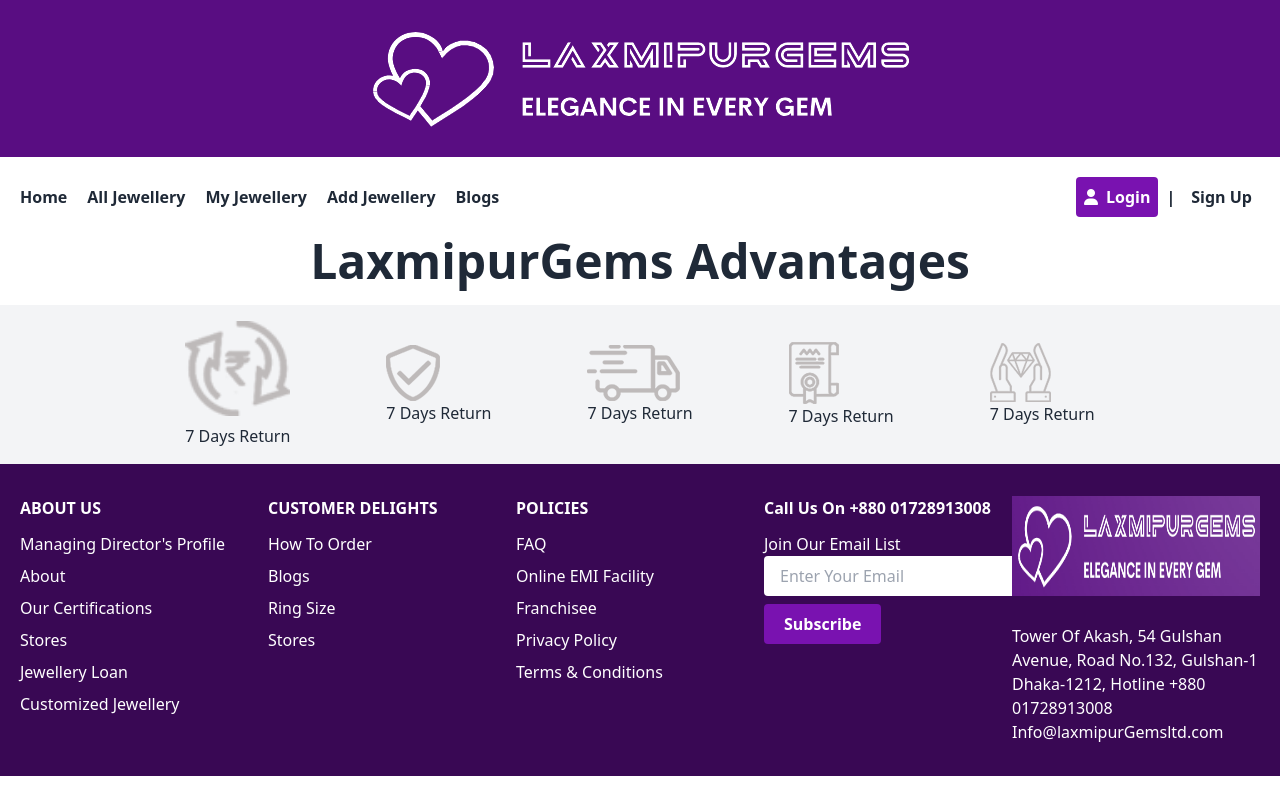
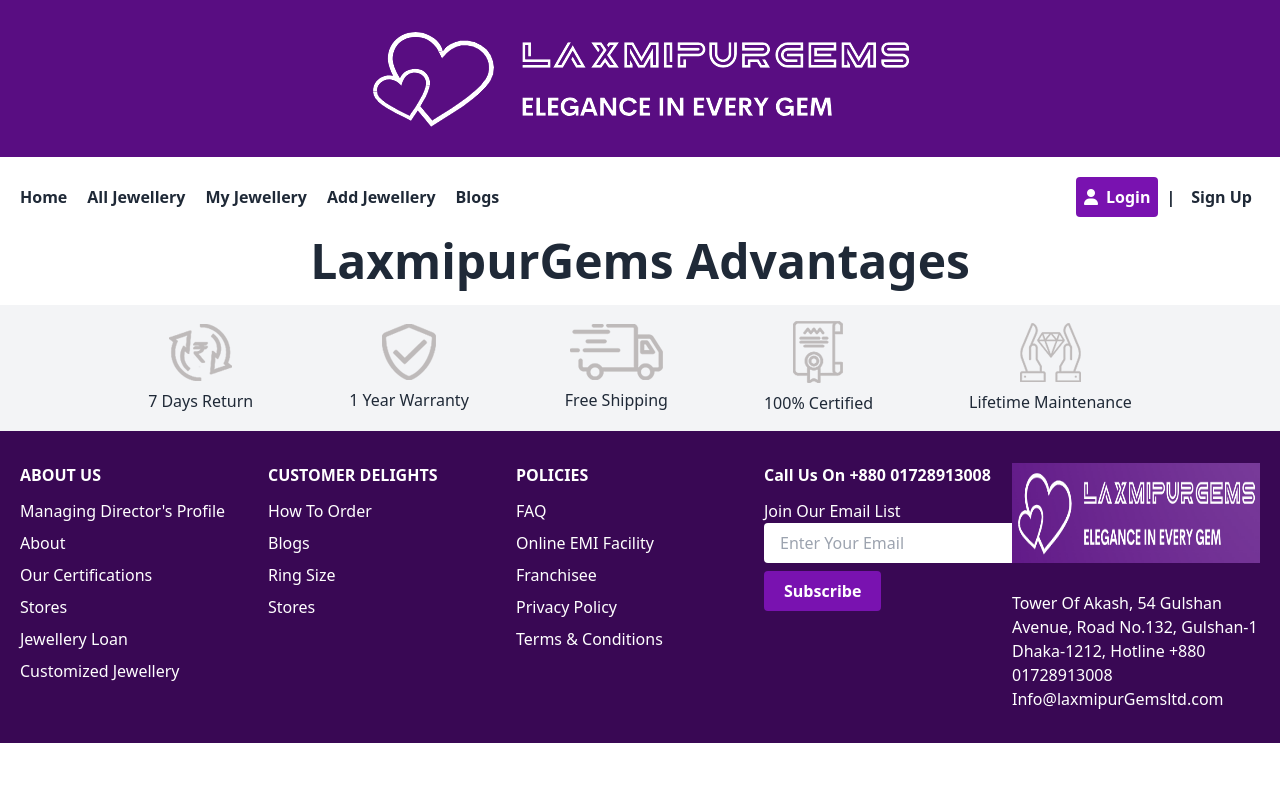
Before and after one commit to Abdur27485/LaxmipurGems, a React (Vite) app: page / in a window 1280 px wide. Built offline with nearby package versions, Linux system fonts and the light colour scheme; no server answers.

Commit message:
signup done

```diff
--- a/src/Firebase/AuthProvider.jsx
+++ b/src/Firebase/AuthProvider.jsx
@@ -1,5 +1,5 @@
 import React, { createContext, useEffect, useState } from 'react';
-import { createUserWithEmailAndPassword, getAuth, onAuthStateChanged } from 'firebase/auth'
+import { createUserWithEmailAndPassword, getAuth, onAuthStateChanged, updateProfile } from 'firebase/auth'
 import app from './firebase.config';
 
 export const AuthContext = createContext(null)
@@ -12,6 +12,10 @@
 
     const createUser = (email, password) => {
         return createUserWithEmailAndPassword(auth, email, password)
+    }
+
+    const updateUserProfile = (imgUrl) =>{
+        return updateProfile(auth.currentUser, {photoURL : imgUrl})
     }
 
     useEffect(() => {
@@ -27,6 +31,7 @@
 
     const userInfo = {
         createUser,
+        updateUserProfile,
         user,
         loading
     }
--- a/src/component/Advantages/Advantages.jsx
+++ b/src/component/Advantages/Advantages.jsx
@@ -7,24 +7,24 @@
             <div className='bg-gray-100'>
                 <div className='py-4 justify-center gap-x-24 gap-y-10 items-center px-10 flex flex-col sm:flex-row'>
                     <div>
-                        <img className='w-full' src=".\refund-icon.png" alt="" />
+                        <img className='mx-auto' src=".\refund-icon.png" alt="" />
                         <p className='text-center mt-2'>7 Days Return</p>
                     </div>
                     <div>
-                        <img src=".\warranty.png" alt="" />
-                        <p>7 Days Return</p>
+                        <img className='mx-auto' src=".\warranty.png" alt="" />
+                        <p className='text-center mt-2'>1 Year Warranty</p>
                     </div>
                     <div>
-                        <img src=".\shipping.png" alt="" />
-                        <p>7 Days Return</p>
+                        <img className='mx-auto' src=".\shipping.png" alt="" />
+                        <p className='text-center mt-2'>Free Shipping</p>
                     </div>
                     <div>
-                        <img src=".\certified.png" alt="" />
-                        <p>7 Days Return</p>
+                        <img className='mx-auto' src=".\certified.png" alt="" />
+                        <p className='text-center mt-2'>100% Certified</p>
                     </div>
                     <div>
-                        <img src=".\maintenance.png" alt="" />
-                        <p>7 Days Return</p>
+                        <img className='mx-auto' src=".\maintenance.png" alt="" />
+                        <p className='text-center mt-2'>Lifetime Maintenance</p>
                     </div>
                 </div>
             </div>
--- a/src/layout/Main/Main.jsx
+++ b/src/layout/Main/Main.jsx
@@ -1,7 +1,7 @@
 import React from 'react';
 import Footer from '../../component/Footer/Footer';
 import Navbar from '../../component/Navbar/Navbar';
-import { Outlet } from 'react-router-dom';
+import { Outlet, ScrollRestoration } from 'react-router-dom';
 
 const Main = () => {
     return (
@@ -9,6 +9,7 @@
             <Navbar></Navbar>
             <Outlet></Outlet>
             <Footer></Footer>
+            <ScrollRestoration></ScrollRestoration>
         </div>
     );
 };
--- a/src/pages/SignUp/SignUp.jsx
+++ b/src/pages/SignUp/SignUp.jsx
@@ -1,17 +1,18 @@
 import React, { useContext, useState } from 'react';
-import { Link } from 'react-router-dom';
+import { Link, useNavigate } from 'react-router-dom';
 import { AuthContext } from '../../Firebase/AuthProvider';
 import { useForm } from 'react-hook-form';
 
 const SignUp = () => {
+    const navigate = useNavigate();
+    const {updateUserProfile, createUser} = useContext(AuthContext)
     const [showPassword, SetShowPassword] = useState(false)
     const { register, handleSubmit } = useForm();
 
     const imgUploadToken = import.meta.env.VITE_imgBBToken;
     const imgHostingUrl = `https://api.imgbb.com/1/upload?key=${imgUploadToken}`;
-    console.log(imgUploadToken)
+    // console.log(imgUploadToken)
 
-    const { createUser } = useContext(AuthContext)
     const signUpHandler = data => {
         console.log(data)
 
@@ -24,7 +25,13 @@
         })
         .then(res => res.json())
         .then( imgUrl =>{
-            console.log(imgUrl)
+            createUser(data.email, data.password)
+            .then(result => {
+                updateUserProfile(imgUrl.data.display_url)
+                .then(() =>{
+                    navigate('/')
+                })
+            })
         })
 
     }
@@ -43,7 +50,7 @@
                         <label className="label">
                             <span className="label-text font-semibold">Password</span>
                         </label>
-                        <input name='password' type={showPassword ? "text" : "password"} className="file-input file-input-bordered border-[#FEACC6] w-full max-w-xs px-2" placeholder='Password' required />
+                        <input {...register("password")} name='password' type={showPassword ? "text" : "password"} className="file-input file-input-bordered border-[#FEACC6] w-full max-w-xs px-2" placeholder='Password' required />
                     </div>
                     <div className="form-control w-full mb-5">
                         <label className="label">
```
